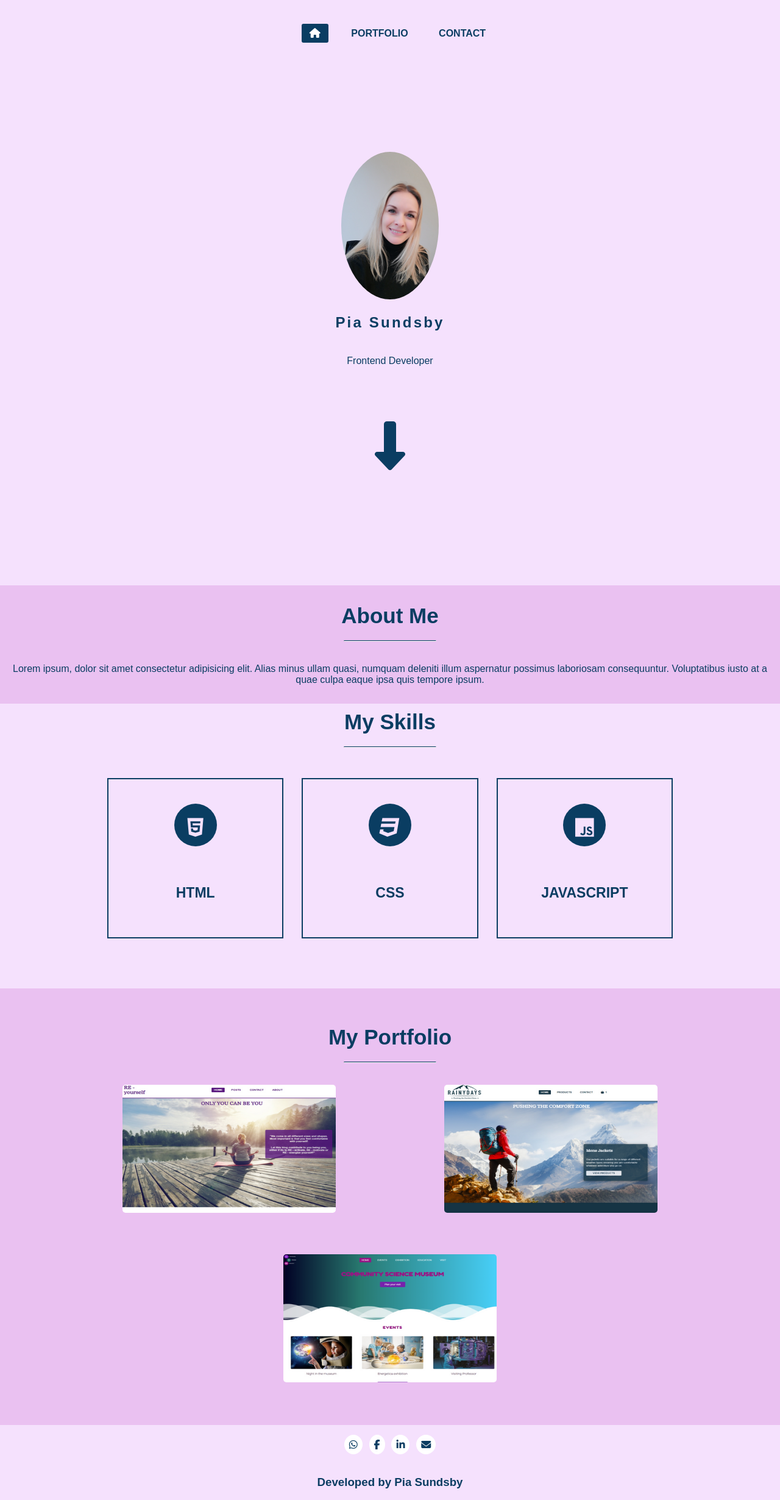
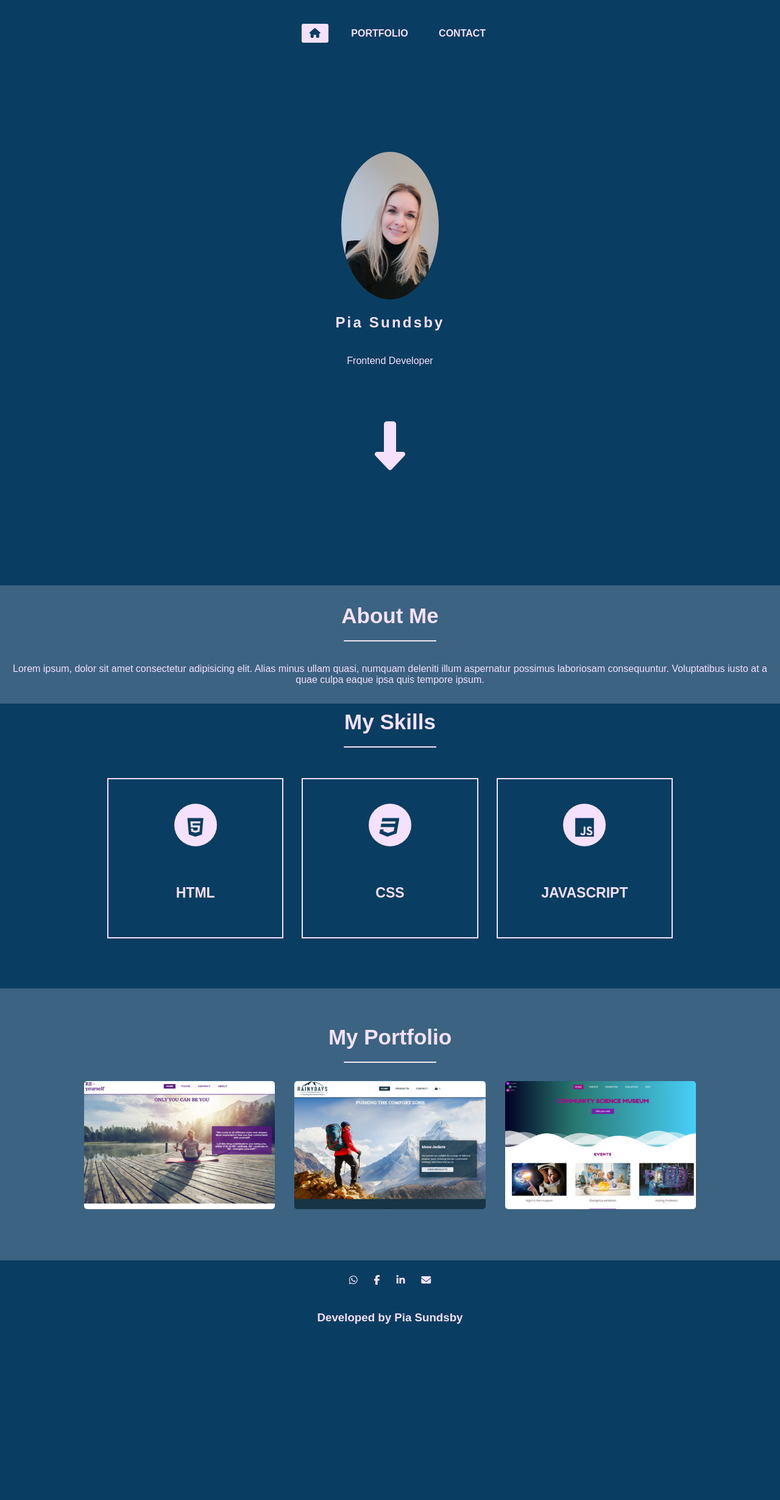
Before and after one commit to piasun/portfolio, a plain HTML site: page index.html in a window 1280 px wide. Shown: the whole page at 61% size. After the commit the page ends 2190 px from the top, so only its background shows below. Drawn offline with Linux system fonts and the light colour scheme.

Commit message:
update css & media

```diff
--- a/css/imports/links.css
+++ b/css/imports/links.css
@@ -3,8 +3,7 @@ a {
    cursor: pointer;
 }
 
-nav ul li a,
-footer a {
+nav ul li a {
   color: var(--main);
   font-size: 16px;
   font-weight: bold;
@@ -16,7 +15,7 @@ footer a {
 .active,
 nav li a:hover {
   background: var(--main);
-  color: white;
+  color: var(--background);
   transition: 0.5s;
   border-radius: 3px;
 }
--- a/css/imports/variables.css
+++ b/css/imports/variables.css
@@ -4,8 +4,8 @@
     --header: "Domine";
 
     /*colors*/
-    --background:#F5E1FD;
-    --main:#0a3d62;
-    --section:#EAC1F1;
+    --background:#0a3d62;
+    --main:#F5E1FD;
+    --section:#3c6382;
 
 }
--- a/css/index.css
+++ b/css/index.css
@@ -50,7 +50,7 @@ html {
 
 @keyframes arrow{
   0%{ color:#3c6382;}
-  50%{color: #0a3d62;}
+  50%{color: #F5E1FD;}
   100%{color: #3c6382;}
 }
 
@@ -157,17 +157,14 @@ html {
 }
 
 .portfolio-content {
-  display: flex;
-  flex-wrap: wrap;
-  justify-content: space-evenly;
+  display: grid;
+  grid-template-columns: repeat(1, 1fr);
   gap: 2rem;
-  max-width: 1200px;
-  margin: auto;
+  margin: 30px 10px;
 }
 
 .portfolio-item {
-  flex: 0 0 350px;
-  margin: 1rem auto;
+  position: relative;
 }
 
 .portfolio-content img{
@@ -231,8 +228,11 @@ html {
   border-radius: 50%;
 }
 
+/*
+
 .portfolio-item .icons i:hover {
   background-color: var(--main);
   color:var(--background);
   border: var(--background) 2px solid;
 }
+*/
--- a/css/styles.css
+++ b/css/styles.css
@@ -68,7 +68,6 @@ nav li span {
   display: block;
 }
 
-
 .divider {
   border-top: 3px solid;
   border-radius: 5px;
@@ -103,7 +102,7 @@ nav li span {
 
 /*footer*/
 footer i {
-  background: white;
+  background: var(--background);
   color: var(--main);
   padding: 0.5rem;
   margin: 1rem 0.2rem;
@@ -117,7 +116,7 @@ footer h3 {
 
 footer i:hover{
   background: var(--main);
-  color: white;
+  color: var(--background);
   cursor: pointer;
 }
 
--- a/index.html
+++ b/index.html
@@ -30,11 +30,11 @@
             <img src="images/Pia S-1.jpg">
             <h1>Pia Sundsby</h1>
             <p>Frontend Developer</p>
-            <a href="#">
+            <a href="#about-container">
             <i class="fa fa-long-arrow-down arrow"></i>
             </a>
         </section>
-        <section class="about-container section-padding">
+        <section class="about-container section-padding" id="about-container">
             <div class="profile-section">
                 <div class="profile-container">
                     <h2 class="headline center">About me</h2>
--- a/js/index.js
+++ b/js/index.js
@@ -1,3 +1,4 @@
+
 //email js//
 
 function validate() {
@@ -38,6 +39,6 @@ function success() {
     swal({
         title:"Email sent successfully",
         text:"I will get back to you as soon as possible",
-        icon: "Success",
+        icon: "success",
     });
 }
```
Also changed, not shown: portfolio.html (+3 -3 lines), css/media.css (line endings or trailing spaces).
